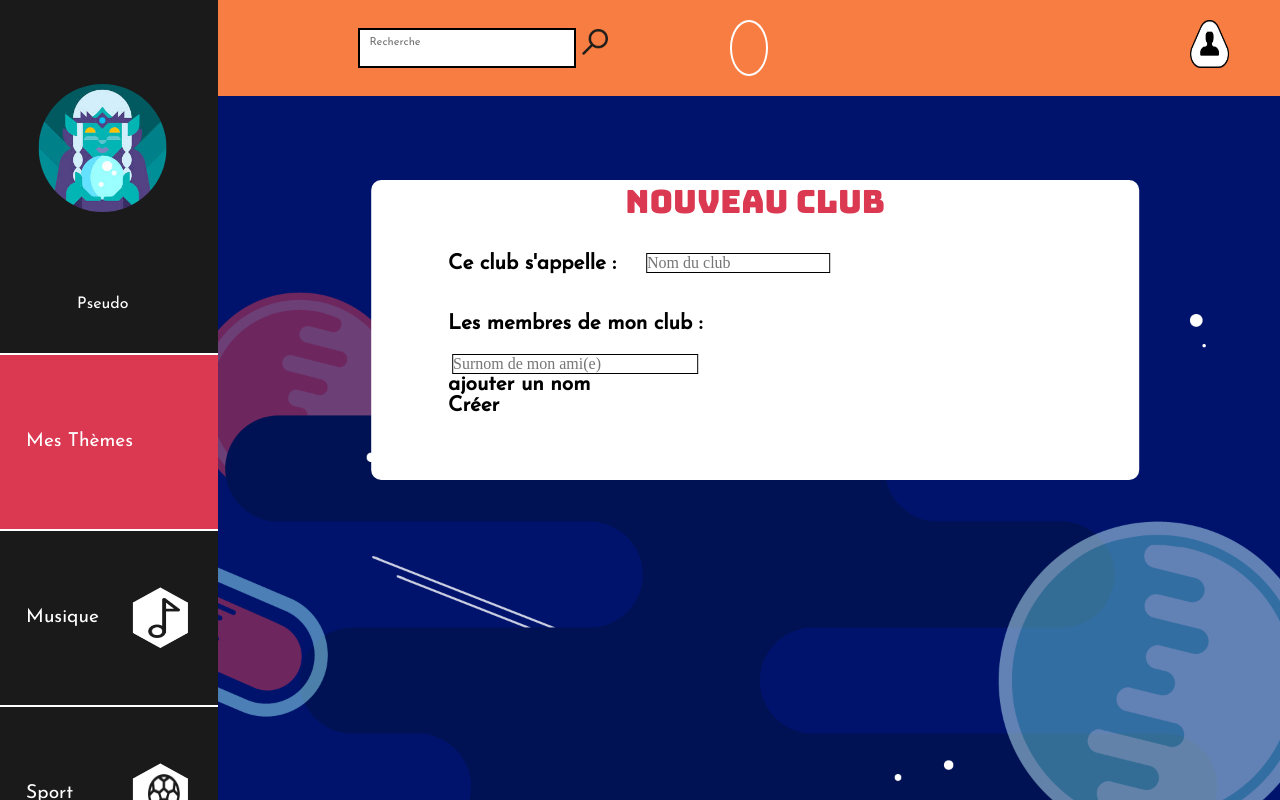
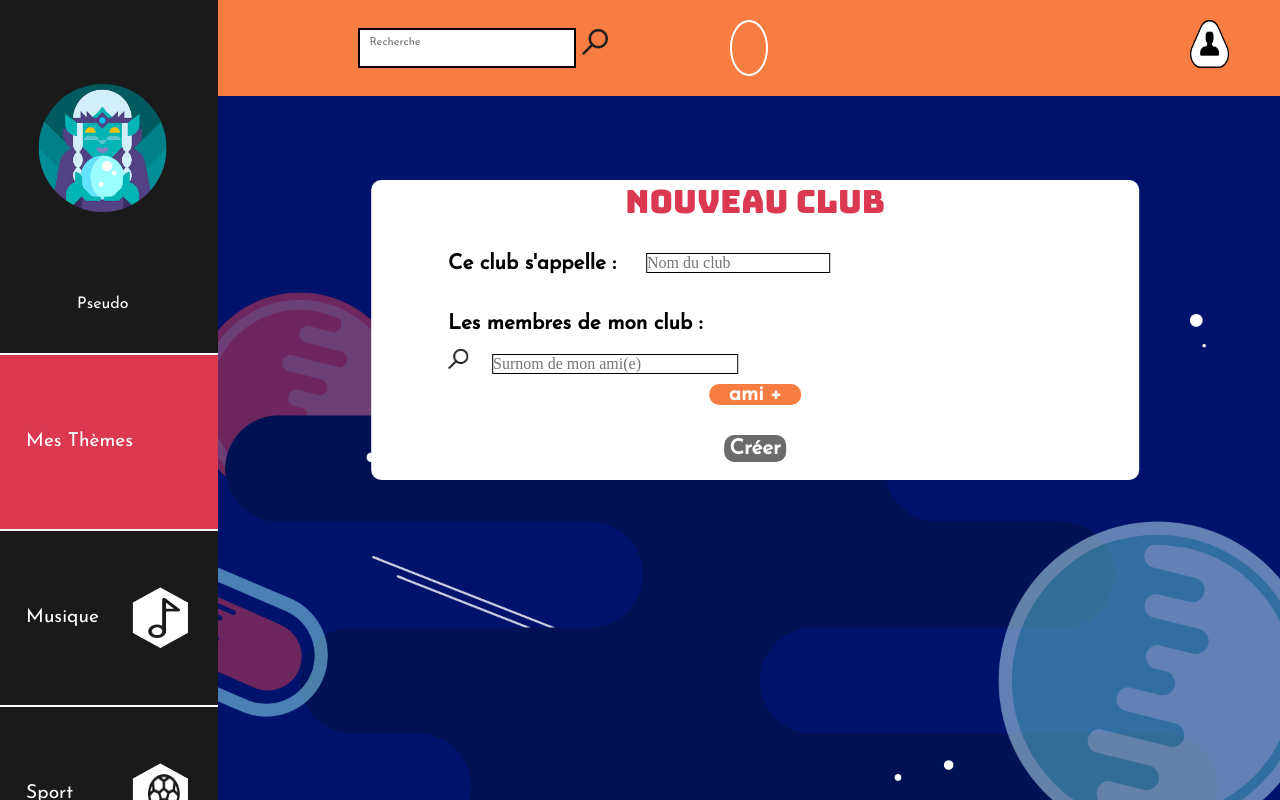
Before and after one commit to ThibaultRichardHetic/2-semaines-decembre, a PHP site: page /clubcrea.php in a window 1280 px wide. Run offline with PHP 8.4, Linux system fonts and the light colour scheme.

Commit message:
:construction: creation club front made

```diff
--- a/clubcrea.php
+++ b/clubcrea.php
@@ -57,11 +57,11 @@
                         <p>
                             Les membres de mon club :
                         </p>
-                        <img src="" alt="">
+                        <img src="src/Navbar/Glass.png" alt="">
                         <input type="text" placeholder="Surnom de mon ami(e)">
-                        <div class="add-user">
+                        <div class="add--user">
                             <p>
-                                ajouter un nom
+                                ami +
                             </p>
                         </div>
                     </div>
@@ -72,6 +72,6 @@
             </div>
         </section>
     </main>
-    <script src="scripts/register.js"></script>
+    <script src="scripts/clubcrea.js"></script>
 </body>
 </html>
--- a/styles/style.scss
+++ b/styles/style.scss
@@ -3351,10 +3351,79 @@ body.body--index
           .part--down
           {
             margin-top: 20px;
+            img
+            {
+              width: 20px;
+            }
             input{
               margin-top: 20px;
+              margin-left: 20px;
               height: 20px;
               width: 40%;
+            }
+            .add--user
+            {
+              background-color: #F87D42;
+              width: 15%;
+              border-radius: 10px;
+              margin: auto;
+              margin-top: 10px;
+              transition-property: all;
+              transition-duration: 0.4s;
+              transition-timing-function: ease;
+              p
+              {
+                color: #FFF;
+                text-align: center;
+              }
+            }
+            .add--user:hover
+            {
+              background-color: #fff;
+              width: 15%;
+              border-radius: 10px;
+              margin: auto;
+              margin-top: 10px;
+              border: solid 1px #F87D42;
+              cursor: pointer;
+              transition-property: all;
+              transition-duration: 0.4s;
+              transition-timing-function: ease;
+              p
+              {
+                color: #F87D42;
+                text-align: center;
+              }
+            }
+          }
+          .button--creation
+          {
+            width: 10%;
+            margin: auto;
+            margin-top: 30px;
+            border-radius: 10px;
+            background-color: #6B6B6B;
+            padding: 3px;
+            transition-property: all;
+            transition-duration: 0.4s;
+            transition-timing-function: ease;
+            p
+            {
+              text-align: center;
+              color: #fff;
+            }
+          }
+          .button--creation:hover
+          {
+            background-color: #fff;
+            border: solid 1px #6B6B6B;
+            cursor: pointer;
+            transition-property: all;
+            transition-duration: 0.4s;
+            transition-timing-function: ease;
+            p
+            {
+              color: #6B6B6B;
             }
           }
         }
```
Also changed, not shown: styles/style.css (+60 -0 lines), scripts/clubcre.js (added), styles/style.min.css, 1 other file.
